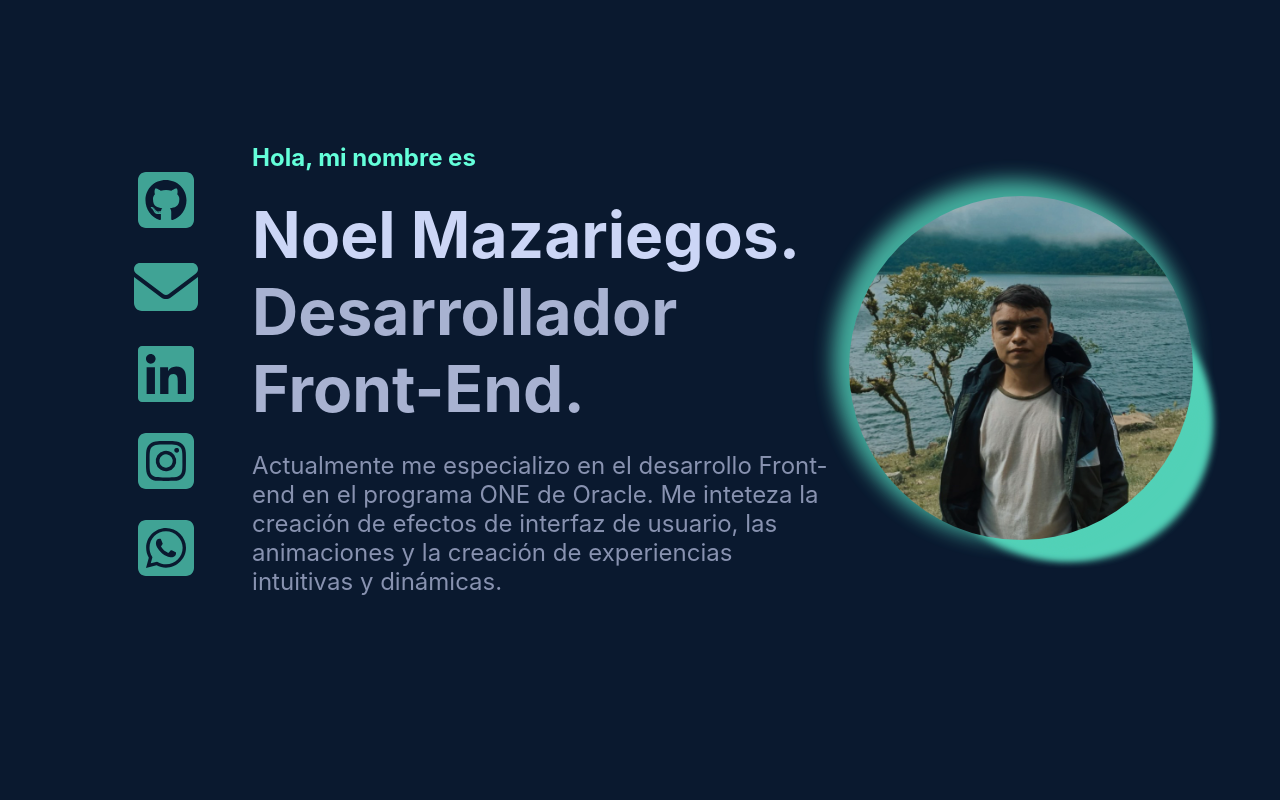
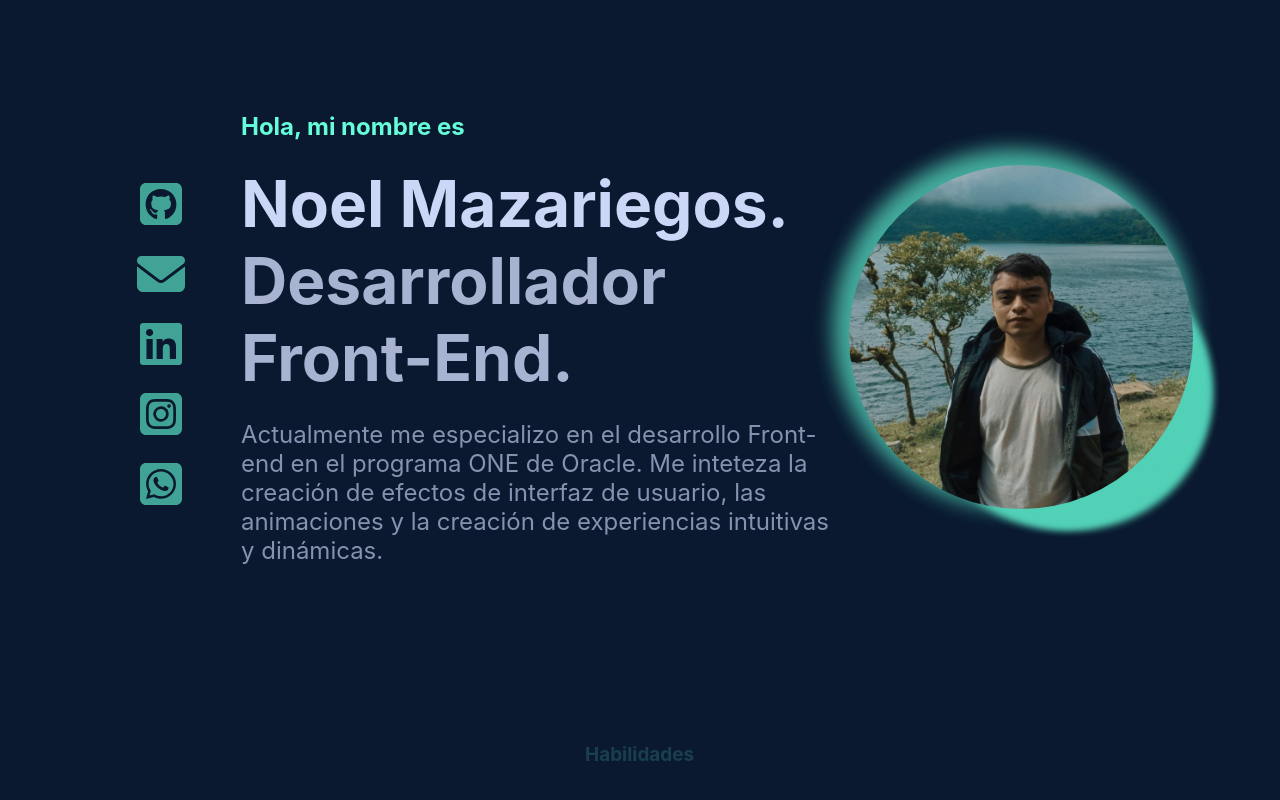
Before and after one commit to Noel1kt/Noel.dev, a React (Vite) app: page / in a window 1280 px wide. Shown: the top 800 px of the page. Built offline with nearby package versions, Linux system fonts and the light colour scheme.

Commit message:
icon bug vercel

```diff
--- a/src/App.css
+++ b/src/App.css
@@ -787,7 +787,7 @@
     flex-direction: column;
     align-items: center;
     justify-content: center;
-    font-size: 4em;
+    font-size: 3em;
   }
 
 
```
